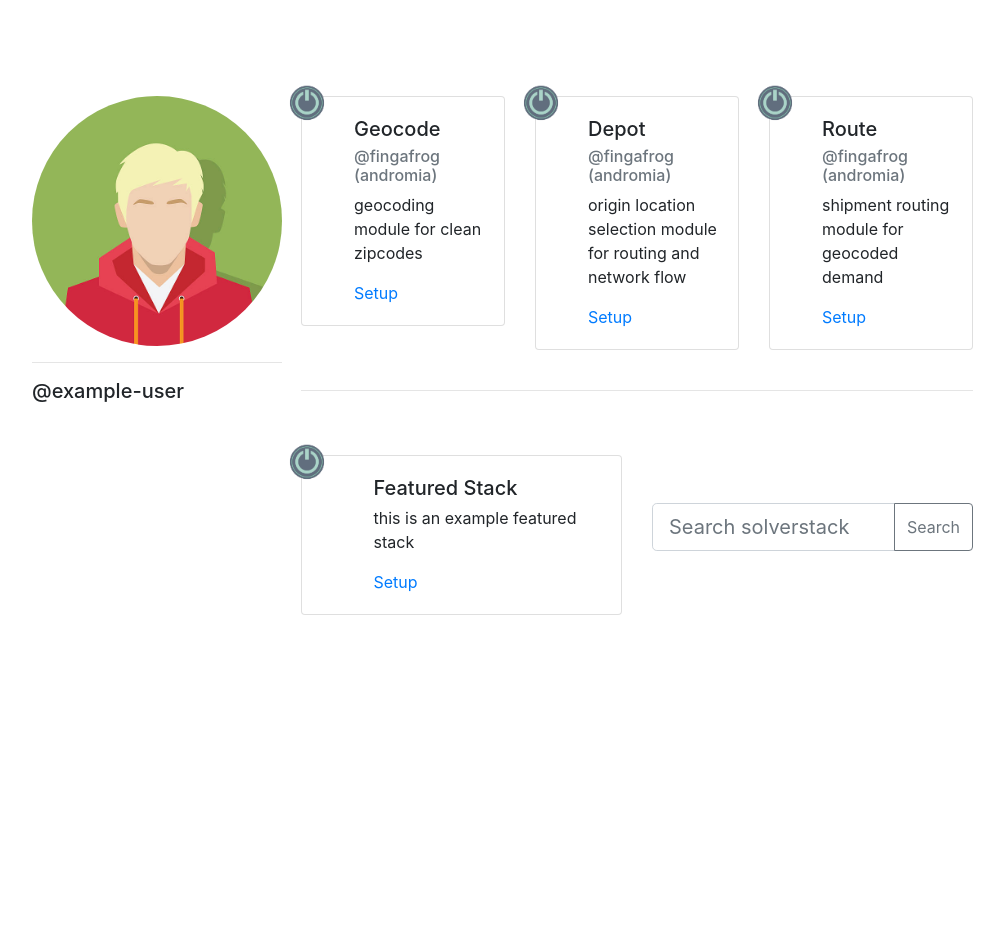
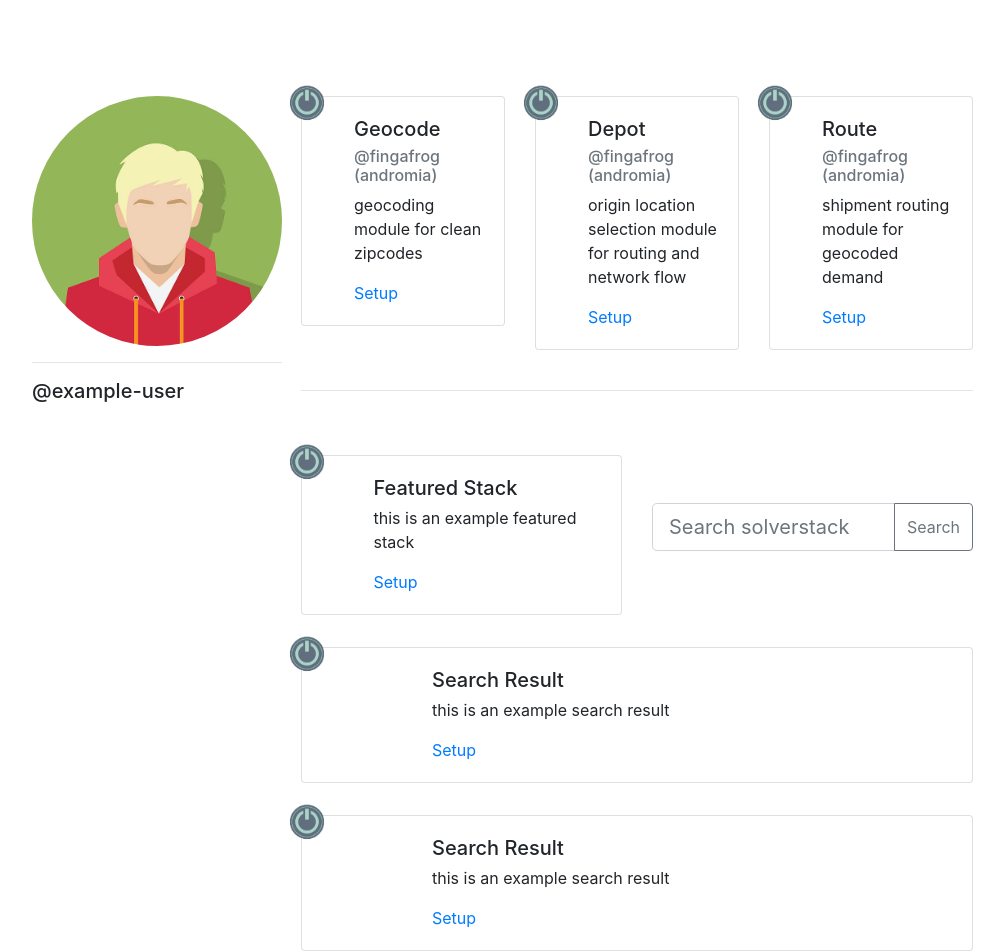
Before and after one commit to andromia/cvrp-client, a Next.js app: page /users/example-user in a window 1280 px wide. Shown: the top 952 px of the page, without its empty margins (117-1121 px from the left). Before the commit the page ends 800 px from the top, so only its background shows below. Built offline with nearby package versions, Linux system fonts and the light colour scheme.

Commit message:
updated for new pages & design tweaks

```diff
--- a/components/common/CustomNav.tsx
+++ b/components/common/CustomNav.tsx
@@ -19,10 +19,10 @@ const CustomNav = () => {
                 <NavDropdown title="More" id="basic-nav-dropdown">
                     <NavDropdown.Item href="/auth/login">Login</NavDropdown.Item>
                     <NavDropdown.Item href="/auth/register">Register</NavDropdown.Item>
-                    <NavDropdown.Item href="#action/trending">Trending</NavDropdown.Item>
-                    <NavDropdown.Item href="#action/discover">Discover</NavDropdown.Item>
+                    <NavDropdown.Item href="/trending">Trending</NavDropdown.Item>
+                    <NavDropdown.Item href="/discover">Discover</NavDropdown.Item>
                     <NavDropdown.Divider />
-                    <NavDropdown.Item href="#action/create">Create</NavDropdown.Item>
+                    <NavDropdown.Item href="/create">Create</NavDropdown.Item>
                 </NavDropdown>
                 </Nav>
                 <Form inline>
--- a/components/users/ModuleCardWithIcon.tsx
+++ b/components/users/StackCardWithIcon.tsx
@@ -8,7 +8,7 @@ import CardIcon from "./CardIcon";
 import Row from "react-bootstrap/Row";
 import Col from "react-bootstrap/Col";
 
-const ModuleCardWithIcon = (props) => {
+const StackCardWithIcon = (props) => {
     return (
         <Card>
             <CardIcon link={props.link} />
@@ -26,4 +26,4 @@ const ModuleCardWithIcon = (props) => {
     );
 };
 
-export default ModuleCardWithIcon;
+export default StackCardWithIcon;
--- a/components/users/UserBoard.tsx
+++ b/components/users/UserBoard.tsx
@@ -1,7 +1,7 @@
 import React from "react";
 
 // Components
-import ModuleCardWithIcon from "./ModuleCardWithIcon";
+import StackCardWithIcon from "./StackCardWithIcon";
 import Row from "react-bootstrap/Row";
 import Col from "react-bootstrap/Col";
 import SearchBar from "./SearchBar";
@@ -11,21 +11,21 @@ const UserBoard = () => {
         <div>
             <Row className={"pb-4 mb-2"}>
                 <Col>
-                    <ModuleCardWithIcon
+                    <StackCardWithIcon
                     title={"Geocode"}
                     sub={"@fingafrog (andromia)"}
                     desc={"geocoding module for clean zipcodes"}
                     link={"/setup/geocode"} />
                 </Col>
                 <Col>
-                    <ModuleCardWithIcon
+                    <StackCardWithIcon
                     title={"Depot"}
                     sub={"@fingafrog (andromia)"}
                     desc={"origin location selection module for routing and network flow"}
                     link={"/setup/depot"} />
                 </Col>
                 <Col>
-                    <ModuleCardWithIcon
+                    <StackCardWithIcon
                     title={"Route"}
                     sub={"@fingafrog (andromia)"}
                     desc={"shipment routing module for geocoded demand"}
@@ -35,7 +35,7 @@ const UserBoard = () => {
             <hr />
             <Row className={"pt-5 pb-4 mb-2"}>
                 <Col>
-                    <ModuleCardWithIcon
+                    <StackCardWithIcon
                     title={"Featured Stack"}
                     sub={""}
                     desc={"this is an example featured stack"}
@@ -45,28 +45,24 @@ const UserBoard = () => {
                     <SearchBar />
                 </Col>
             </Row>
-            {false &&
             <Row className={"pb-4 mb-2"}>
                 <Col>
-                    <ModuleCardWithIcon
+                    <StackCardWithIcon
                     title={"Search Result"}
                     sub={""}
                     desc={"this is an example search result"}
                     link={""} />
                 </Col>
             </Row>
-            }
-            {false &&
             <Row className={"pb-4 mb-2"}>
                 <Col>
-                    <ModuleCardWithIcon
+                    <StackCardWithIcon
                     title={"Search Result"}
                     sub={""}
                     desc={"this is an example search result"}
                     link={""} />
                 </Col>
             </Row>
-            }
         </div>
     );
 };
```
Also changed, not shown: pages/index.tsx (+4 -3 lines).
